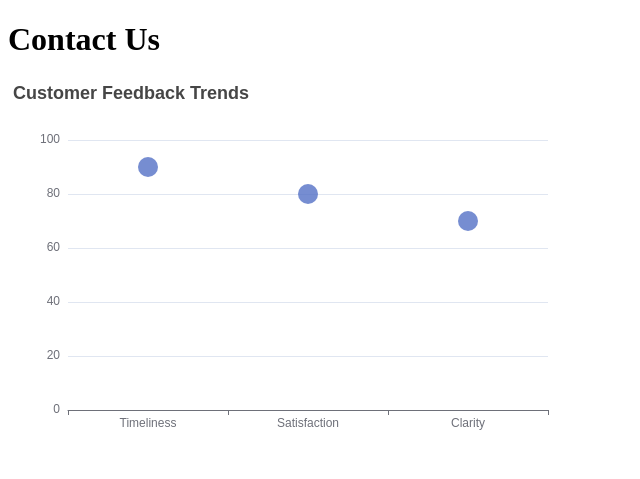
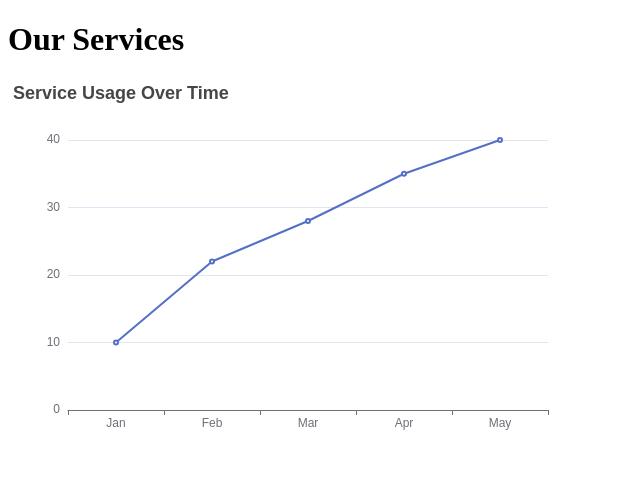
Before and after one commit to TiffThuan/mis4013hw1, a PHP site: page /services.php in a window 1280 px wide. Shown: the part 26-505 px from the top of the page, without its empty margins (0-640 px from the left). Run offline with PHP 8.4, Linux system fonts and the light colour scheme.

Commit message:
Update services.php

```diff
--- a/services.php
+++ b/services.php
@@ -2,7 +2,7 @@
 <html lang="en">
 <head>
     <meta charset="UTF-8">
-    <title>Contact Us</title>
+    <title>Services</title>
     <script src="https://cdn.jsdelivr.net/npm/echarts/dist/echarts.min.js"></script>
 </head>
 <body>
@@ -16,18 +16,18 @@
     </nav>
 
     <!-- Main Content -->
-    <h1>Contact Us</h1>
-    <div id="scatterChart" style="width: 600px; height: 400px;"></div>
+    <h1>Our Services</h1>
+    <div id="lineChart" style="width: 600px; height: 400px;"></div>
 
     <script>
-        const scatterChart = echarts.init(document.getElementById('scatterChart'));
-        const scatterOption = {
-            title: { text: 'Customer Feedback Trends' },
-            xAxis: { type: 'category', data: ['Timeliness', 'Satisfaction', 'Clarity'] },
+        const lineChart = echarts.init(document.getElementById('lineChart'));
+        const lineOption = {
+            title: { text: 'Service Usage Over Time' },
+            xAxis: { type: 'category', data: ['Jan', 'Feb', 'Mar', 'Apr', 'May'] },
             yAxis: { type: 'value' },
-            series: [{ symbolSize: 20, data: [[0, 90], [1, 80], [2, 70]], type: 'scatter' }]
+            series: [{ data: [10, 22, 28, 35, 40], type: 'line' }]
         };
-        scatterChart.setOption(scatterOption);
+        lineChart.setOption(lineOption);
     </script>
 </body>
 </html>
```
